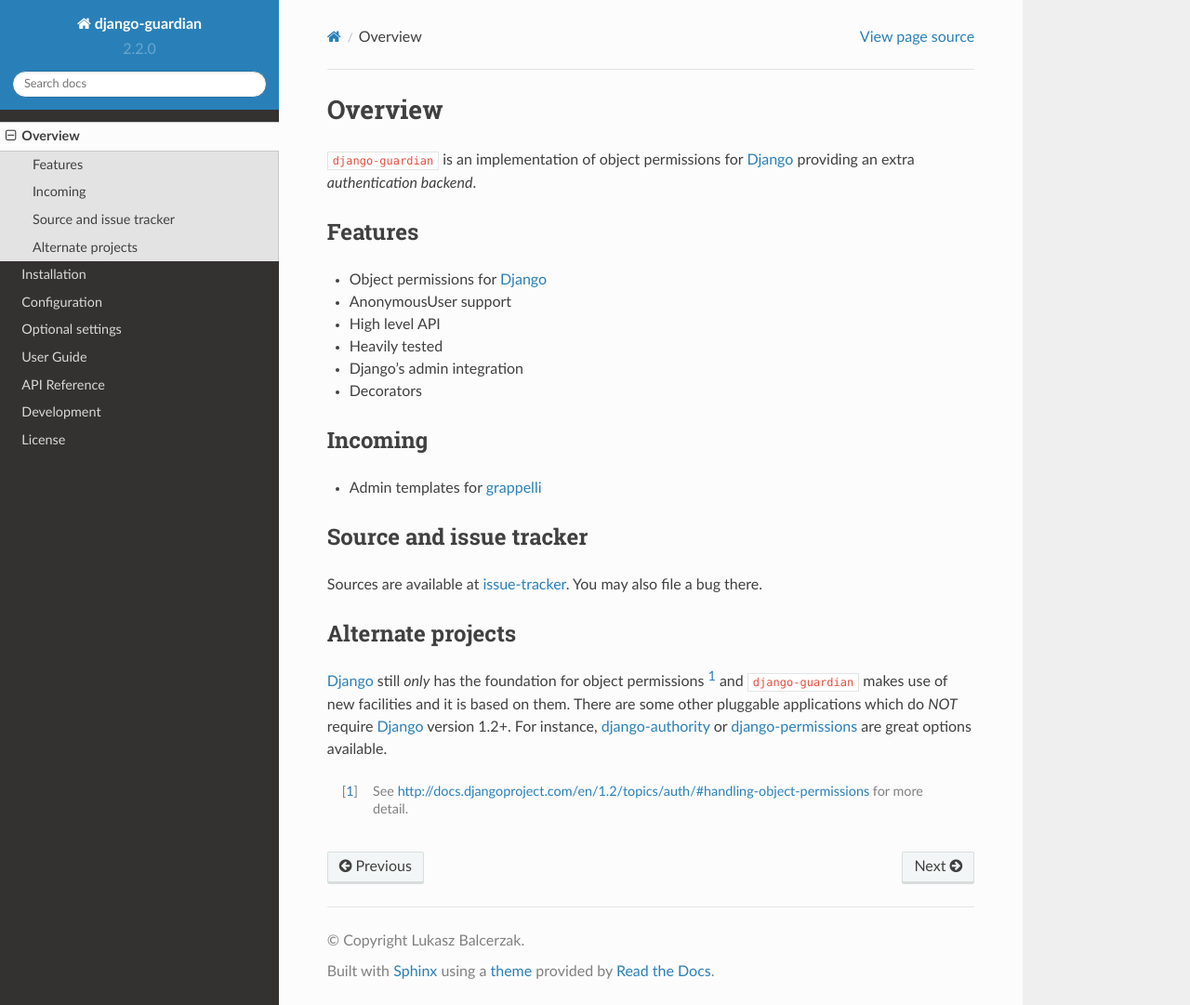
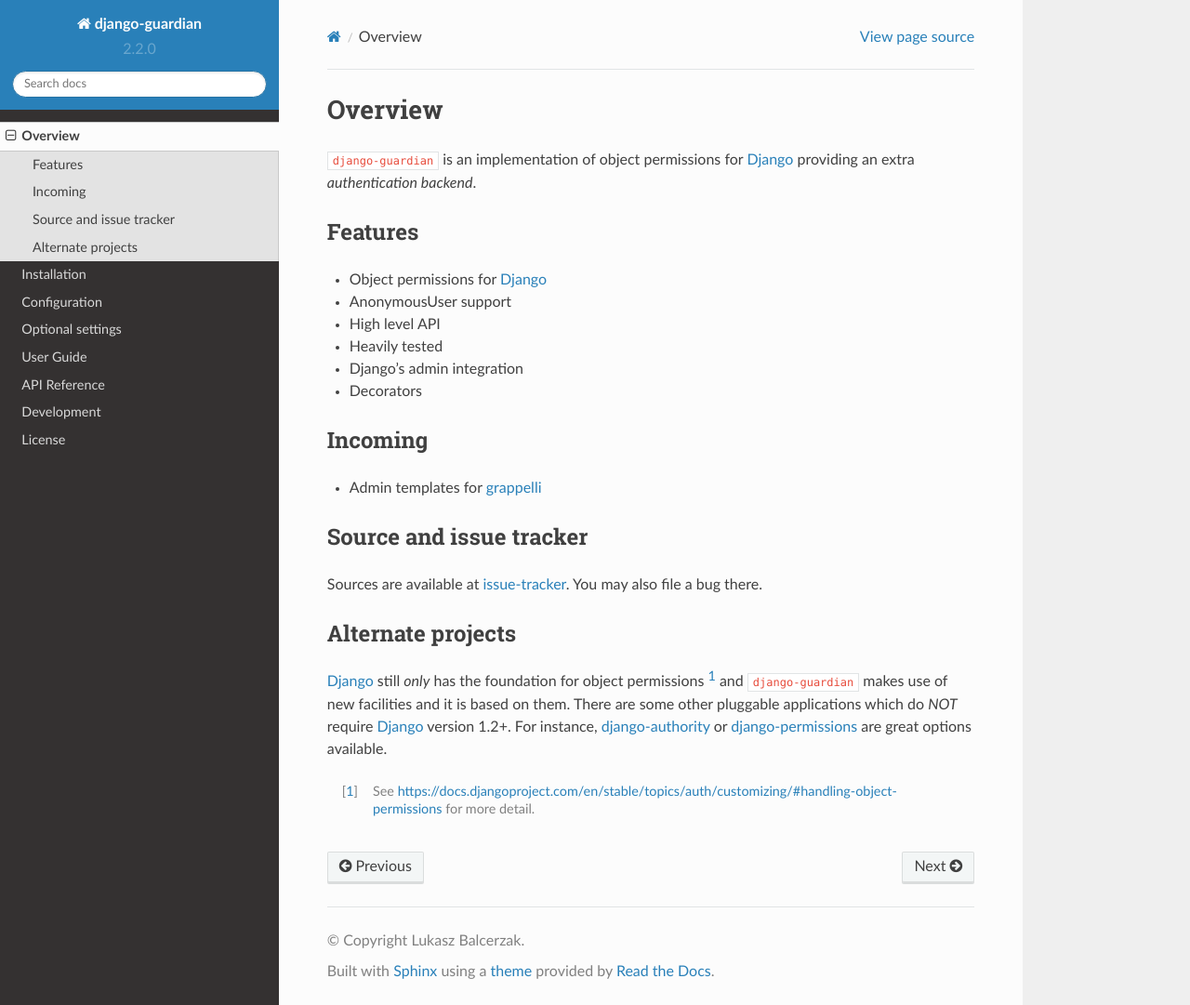
Before and after one commit to django-guardian/django-guardian, a Sphinx documentation site: the page built from docs/overview.rst, in a window 1280 px wide and 1081 px high. Shown: the whole window at 93% size. Built offline with Sphinx 7.4.7 and the Read the Docs theme 2.0.0, drawn with Linux system fonts in a browser that asks for light colours; the version number is read from the project's files by our own code; some of the changed lines change nothing that is shown.

Commit message:
Fix broken Django docs link

```diff
--- a/docs/overview.rst
+++ b/docs/overview.rst
@@ -41,5 +41,5 @@
 .. _issue-tracker: http://github.com/lukaszb/django-guardian
 .. _grappelli: https://github.com/sehmaschine/django-grappelli
 
-.. [1] See http://docs.djangoproject.com/en/1.2/topics/auth/#handling-object-permissions
+.. [1] See https://docs.djangoproject.com/en/stable/topics/auth/customizing/#handling-object-permissions
    for more detail.
```
